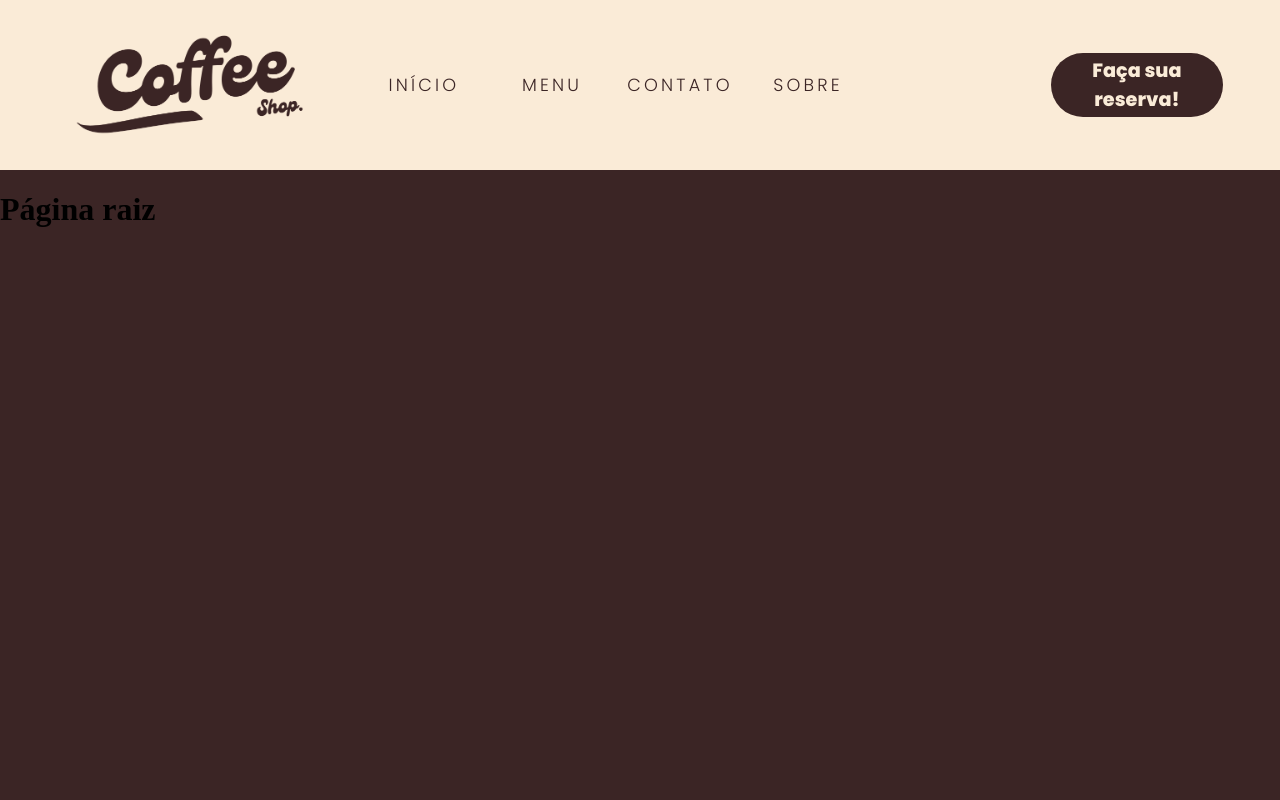
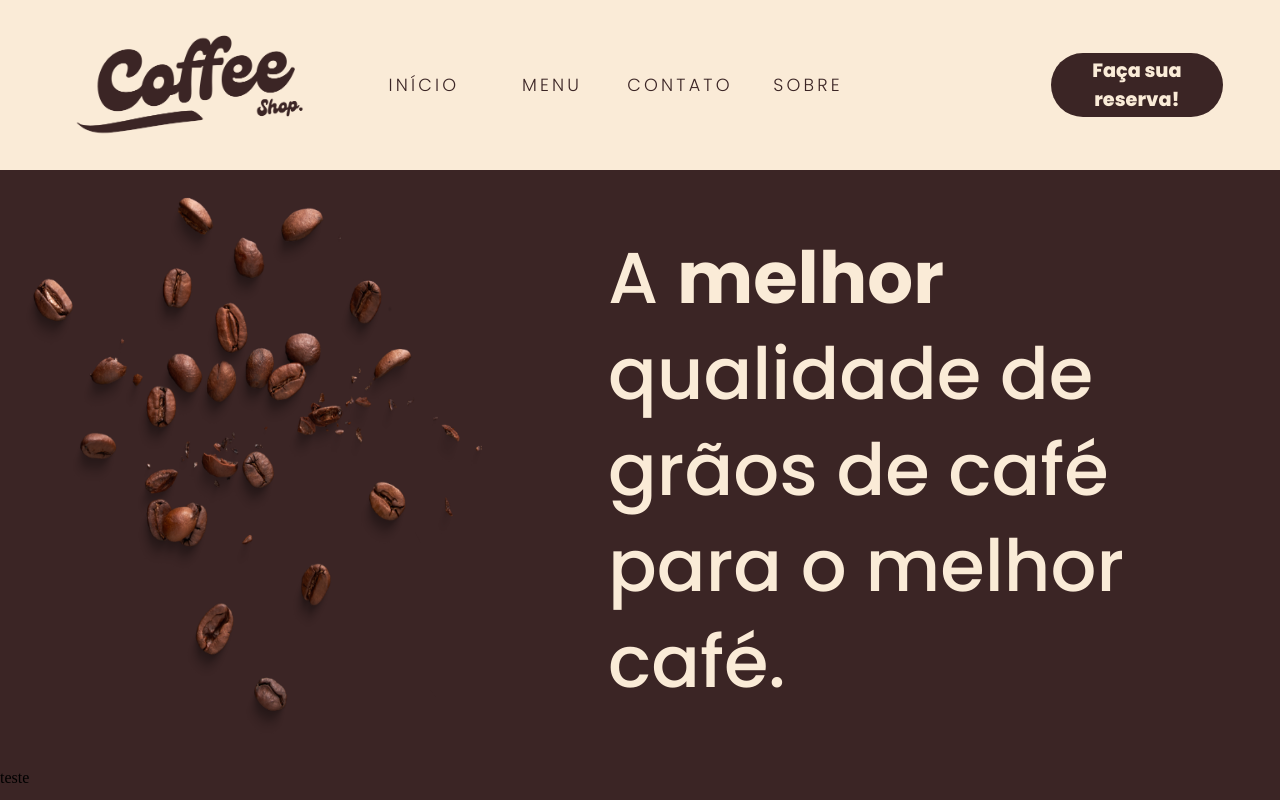
Before and after one commit to avilacamilla/coffeeshop-svelte, a SvelteKit app: page / in a window 1280 px wide. Built offline with nearby package versions, Linux system fonts and the light colour scheme.

Commit message:
feature: define marcação da página home, e define imagem e adiciona base do texto

```diff
--- a/src/routes/+page.svelte
+++ b/src/routes/+page.svelte
@@ -1,15 +1,77 @@
 <script>
-
+    import image_coffee1 from '$lib/images/3.png';
+    import image_coffee2 from '$lib/images/2.png';
 </script>
 
 <div class="home-container">
-    <h1 class="home-container-title">Página raiz</h1>
+    <div class="home-header-hero-container">
+        <div class="home-header-hero-image">
+            <img
+                src={image_coffee1}
+                alt=""
+                class="header-hero-image"
+            >
+        </div>
+        <div class="home-header-hero-subtitle">
+            <h2 class="header-hero-subtitle">
+                A <b>melhor</b> qualidade de grãos de café <br />para o melhor café.
+            </h2>
+        </div>
+        <!-- <div class="home-header-hero-image">
+            <img
+                src={image_coffee2}
+                alt=""
+                class="header-hero-image"
+            >
+        </div> -->
+    </div>
+
+    <div class="home-products-container">
+        teste
+    </div>
 </div>
 
 <style>
     .home-container {
+        display: flex;
+        flex-direction: column;
         margin: 0;
         padding: 0;
         background-color: #3b2525;
     }
+
+    .home-header-hero-container {
+        display: flex;
+        width: 100%;
+    }
+
+    .home-header-hero-image {
+        display: flex;
+        width: 40%;
+    }
+
+    .header-hero-image {
+        width: 100%;
+    }
+
+    .home-header-hero-subtitle {
+        display: flex;
+        justify-content: center;
+        align-items: center;
+        width: 60%;
+    }
+
+    .home-header-hero-subtitle {
+        display: flex;
+        /* justify-content: flex-start; */
+    }
+
+    .header-hero-subtitle {
+        font-family: 'Poppins', sans-serif;
+        font-size: 4.5rem;
+        font-weight: 500;
+        line-height: 6rem;
+        color: antiquewhite;
+        width: 75%;
+    }
 </style>
```
